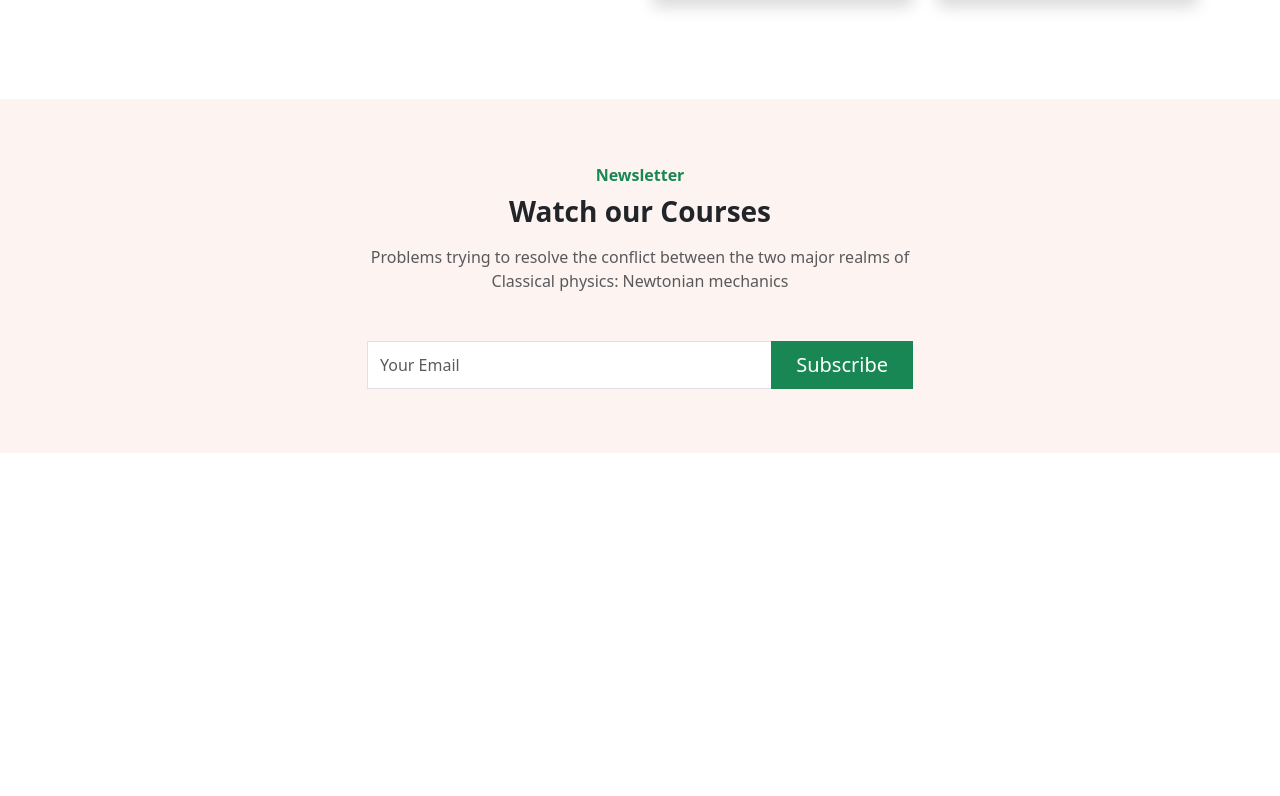
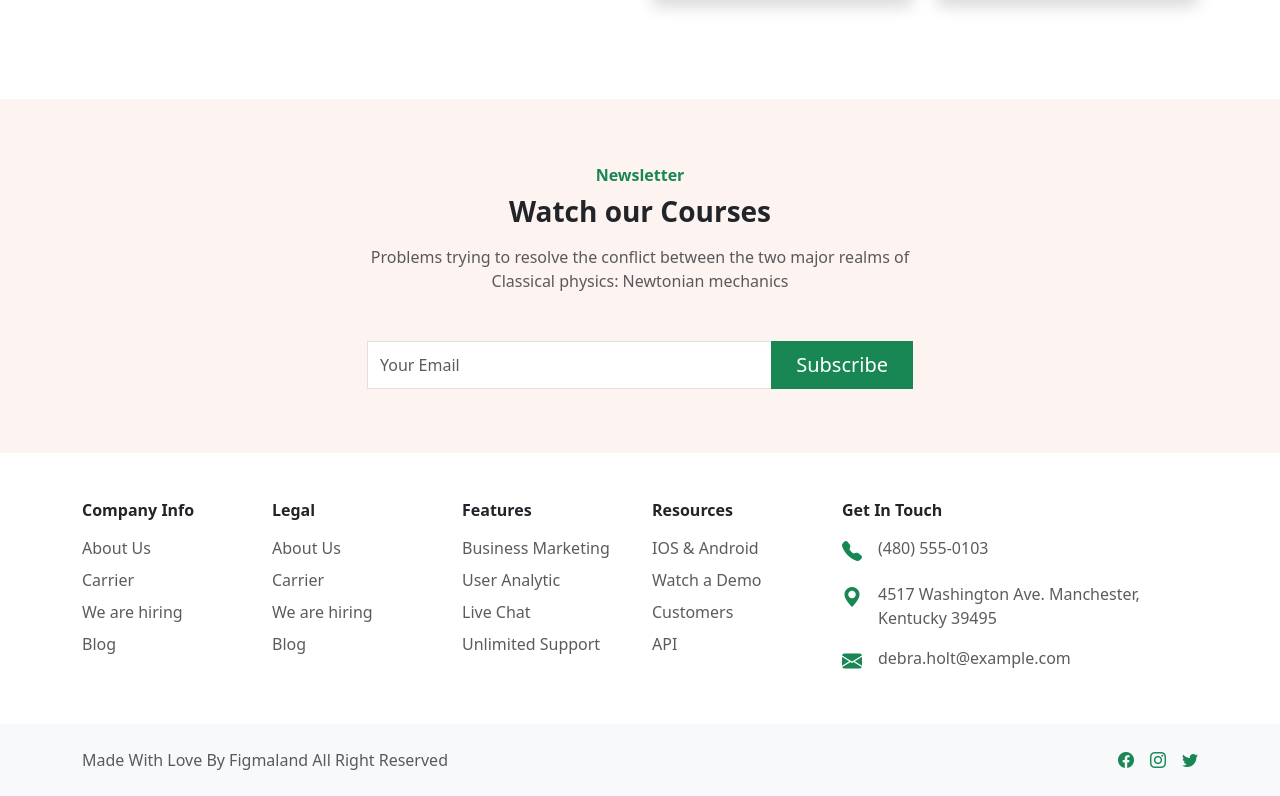
Before and after one commit to shayaankn/frontend-assignment, a React (Vite) app: page / in a window 1280 px wide. Shown: the part 773-1569 px from the top of the page. Before the commit the page ends 1226 px from the top, so only its background shows below. Built offline with nearby package versions, Linux system fonts and the light colour scheme.

Commit message:
add footer

```diff
--- a/src/App.jsx
+++ b/src/App.jsx
@@ -2,6 +2,7 @@ import Navbar from "./components/Navbar";
 import Hero from "./components/Hero";
 import Packages from "./components/Packages";
 import Newsletter from "./components/Newsletter";
+import Footer from "./components/Footer";
 
 function App() {
   return (
@@ -10,6 +11,7 @@ function App() {
       <Hero />
       <Packages />
       <Newsletter />
+      <Footer />
     </>
   );
 }
--- /dev/null
+++ b/src/components/Footer.jsx
@@ -0,0 +1,164 @@
+function Footer() {
+  return (
+    <footer>
+      <div className="container py-5">
+        <div className="row gy-4">
+          <div className="col-6 col-md-2">
+            <h6 className="fw-bold">Company Info</h6>
+            <ul className="list-unstyled mt-3 mb-0">
+              <li className="mb-2">
+                <a className="text-muted text-decoration-none" href="#">
+                  About Us
+                </a>
+              </li>
+              <li className="mb-2">
+                <a className="text-muted text-decoration-none" href="#">
+                  Carrier
+                </a>
+              </li>
+              <li className="mb-2">
+                <a className="text-muted text-decoration-none" href="#">
+                  We are hiring
+                </a>
+              </li>
+              <li className="mb-2">
+                <a className="text-muted text-decoration-none" href="#">
+                  Blog
+                </a>
+              </li>
+            </ul>
+          </div>
+
+          <div className="col-6 col-md-2">
+            <h6 className="fw-bold">Legal</h6>
+            <ul className="list-unstyled mt-3 mb-0">
+              <li className="mb-2">
+                <a className="text-muted text-decoration-none" href="#">
+                  About Us
+                </a>
+              </li>
+              <li className="mb-2">
+                <a className="text-muted text-decoration-none" href="#">
+                  Carrier
+                </a>
+              </li>
+              <li className="mb-2">
+                <a className="text-muted text-decoration-none" href="#">
+                  We are hiring
+                </a>
+              </li>
+              <li className="mb-2">
+                <a className="text-muted text-decoration-none" href="#">
+                  Blog
+                </a>
+              </li>
+            </ul>
+          </div>
+
+          <div className="col-6 col-md-2">
+            <h6 className="fw-bold">Features</h6>
+            <ul className="list-unstyled mt-3 mb-0">
+              <li className="mb-2">
+                <a className="text-muted text-decoration-none" href="#">
+                  Business Marketing
+                </a>
+              </li>
+              <li className="mb-2">
+                <a className="text-muted text-decoration-none" href="#">
+                  User Analytic
+                </a>
+              </li>
+              <li className="mb-2">
+                <a className="text-muted text-decoration-none" href="#">
+                  Live Chat
+                </a>
+              </li>
+              <li className="mb-2">
+                <a className="text-muted text-decoration-none" href="#">
+                  Unlimited Support
+                </a>
+              </li>
+            </ul>
+          </div>
+
+          <div className="col-6 col-md-2">
+            <h6 className="fw-bold">Resources</h6>
+            <ul className="list-unstyled mt-3 mb-0">
+              <li className="mb-2">
+                <a className="text-muted text-decoration-none" href="#">
+                  IOS & Android
+                </a>
+              </li>
+              <li className="mb-2">
+                <a className="text-muted text-decoration-none" href="#">
+                  Watch a Demo
+                </a>
+              </li>
+              <li className="mb-2">
+                <a className="text-muted text-decoration-none" href="#">
+                  Customers
+                </a>
+              </li>
+              <li className="mb-2">
+                <a className="text-muted text-decoration-none" href="#">
+                  API
+                </a>
+              </li>
+            </ul>
+          </div>
+
+          <div className="col-12 col-md-4">
+            <h6 className="fw-bold">Get In Touch</h6>
+            <ul className="list-unstyled mt-3 mb-0 text-muted">
+              <li className="mb-3 d-flex align-items-start">
+                <i
+                  className="bi bi-telephone-fill text-success me-3 fs-5"
+                  aria-hidden="true"
+                />
+                <div>(480) 555-0103</div>
+              </li>
+              <li className="mb-3 d-flex align-items-start">
+                <i
+                  className="bi bi-geo-alt-fill text-success me-3 fs-5"
+                  aria-hidden="true"
+                />
+                <div>4517 Washington Ave. Manchester, Kentucky 39495</div>
+              </li>
+              <li className="d-flex align-items-start">
+                <i
+                  className="bi bi-envelope-fill text-success me-3 fs-5"
+                  aria-hidden="true"
+                />
+                <div>debra.holt@example.com</div>
+              </li>
+            </ul>
+          </div>
+        </div>
+      </div>
+
+      {/* Sub-Footer */}
+      <div className="bg-light">
+        <div className="container">
+          <div className="d-flex flex-column flex-md-row justify-content-between align-items-center py-4">
+            <div className="text-muted">
+              Made With Love By Figmaland All Right Reserved
+            </div>
+            <div className="mt-3 mt-md-0">
+              <a className="text-success me-3" href="#" aria-label="facebook">
+                <i className="bi bi-facebook" />
+              </a>
+              <a className="text-success me-3" href="#" aria-label="instagram">
+                <i className="bi bi-instagram" />
+              </a>
+              <a className="text-success" href="#" aria-label="twitter">
+                <i className="bi bi-twitter" />
+              </a>
+            </div>
+          </div>
+        </div>
+      </div>
+    </footer>
+  );
+}
+
+export default Footer;
--- a/src/components/Navbar.jsx
+++ b/src/components/Navbar.jsx
@@ -29,7 +29,7 @@ function Navbar() {
             </h5>
             <button
               type="button"
-              class="btn-close btn-close-white"
+              class="btn-close"
               data-bs-dismiss="offcanvas"
               aria-label="Close"
             ></button>
@@ -59,7 +59,7 @@ function Navbar() {
             </ul>
             <div className="d-flex flex-row gap-2 mt-4 mt-lg-0">
               <button class="btn btn-outline-success border-0">Login</button>
-              <button class="btn btn-success px-4">
+              <button class="btn btn-success px-lg-4">
                 Join Us <i className="bi bi-arrow-right-short ms-1"></i>
               </button>
             </div>
```
